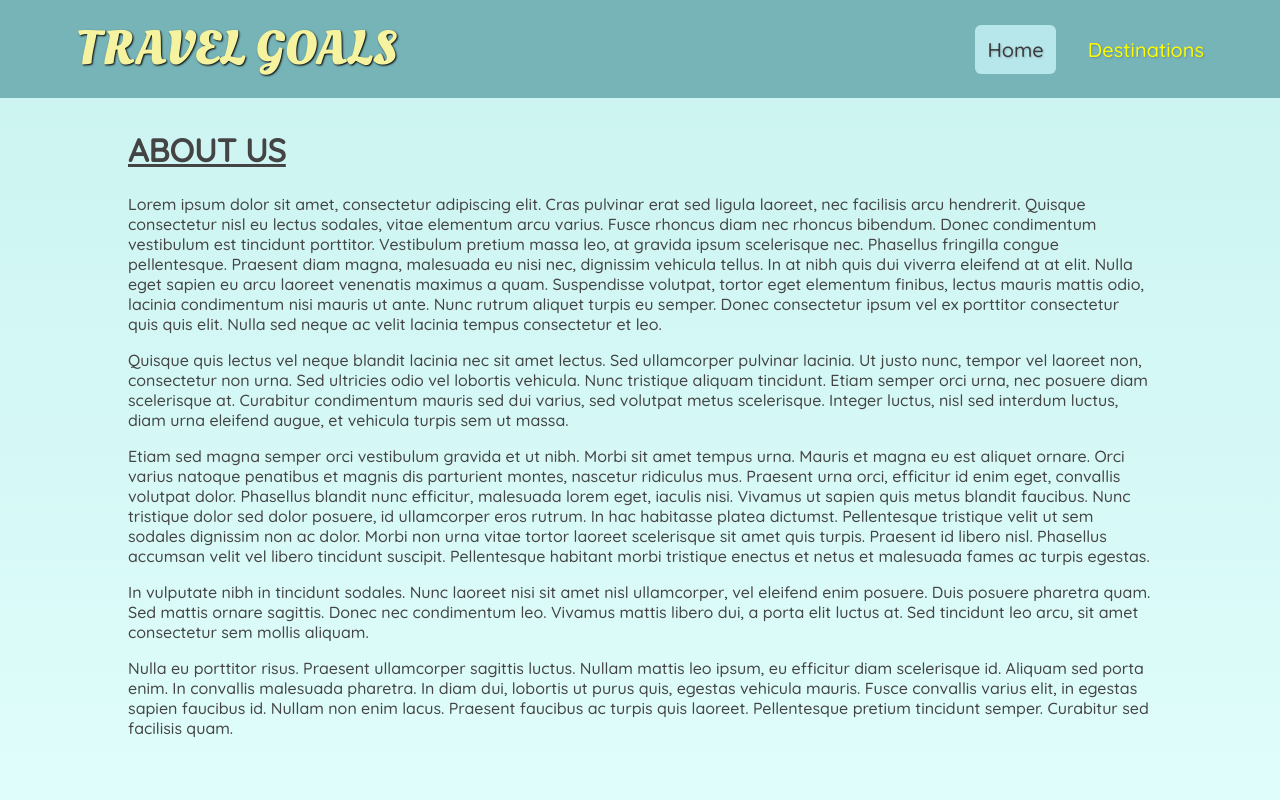
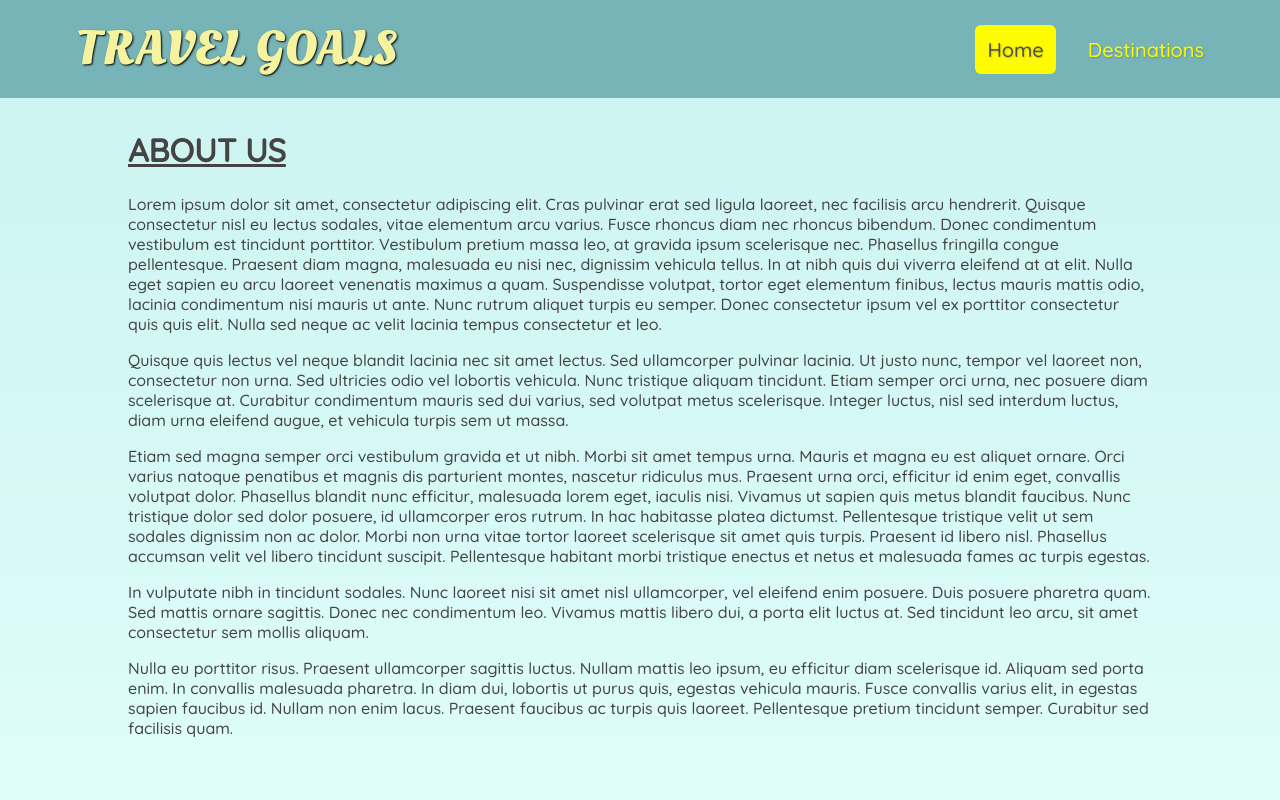
Before and after one commit to Austinspeed/TravelBloom, a plain HTML site: page about.html in a window 1280 px wide. In both pictures the pointer is over the link "Home". Shown: the top 800 px of the page. Drawn offline with Linux system fonts and the light colour scheme.

Commit message:
Add files via upload

```diff
--- a/about.css
+++ b/about.css
@@ -13,8 +13,8 @@ header a {
 }
 
 header nav a:hover {
-  background-color: rgb(183, 230, 235);
-  color: rgb(59, 59, 59);
+  color: rgb(77, 77, 77);
+  background-color: rgb(255, 251, 0);
 }
 
 #page-logo a {
--- a/places.css
+++ b/places.css
@@ -18,8 +18,8 @@ header a {
 }
 
 header nav a:hover {
-  background-color: rgb(183, 230, 235);
-  color: rgb(59, 59, 59);
+  color: rgb(77, 77, 77);
+  background-color: rgb(255, 251, 0);
 }
 
 #hamburgers {
```
